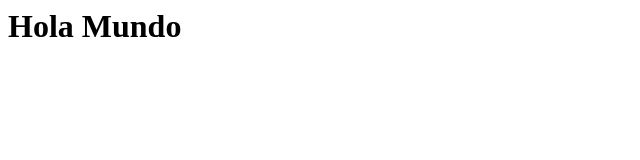
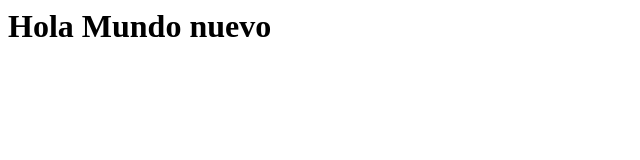
Before and after one commit to EduardoOAp/SC_302_Documentacion_MN_IIIC2004, a plain HTML site: page index.html in a window 1280 px wide. Shown: the whole page, without its empty margins (0-640 px from the left). Drawn offline with Linux system fonts and the light colour scheme.

Commit message:
Update index.html

```diff
--- a/index.html
+++ b/index.html
@@ -1,5 +1,5 @@
 <html lang="es">
 <body>
-    <h1>Hola Mundo</h1>
+    <h1>Hola Mundo nuevo</h1>
 </body>
 </html>
```
